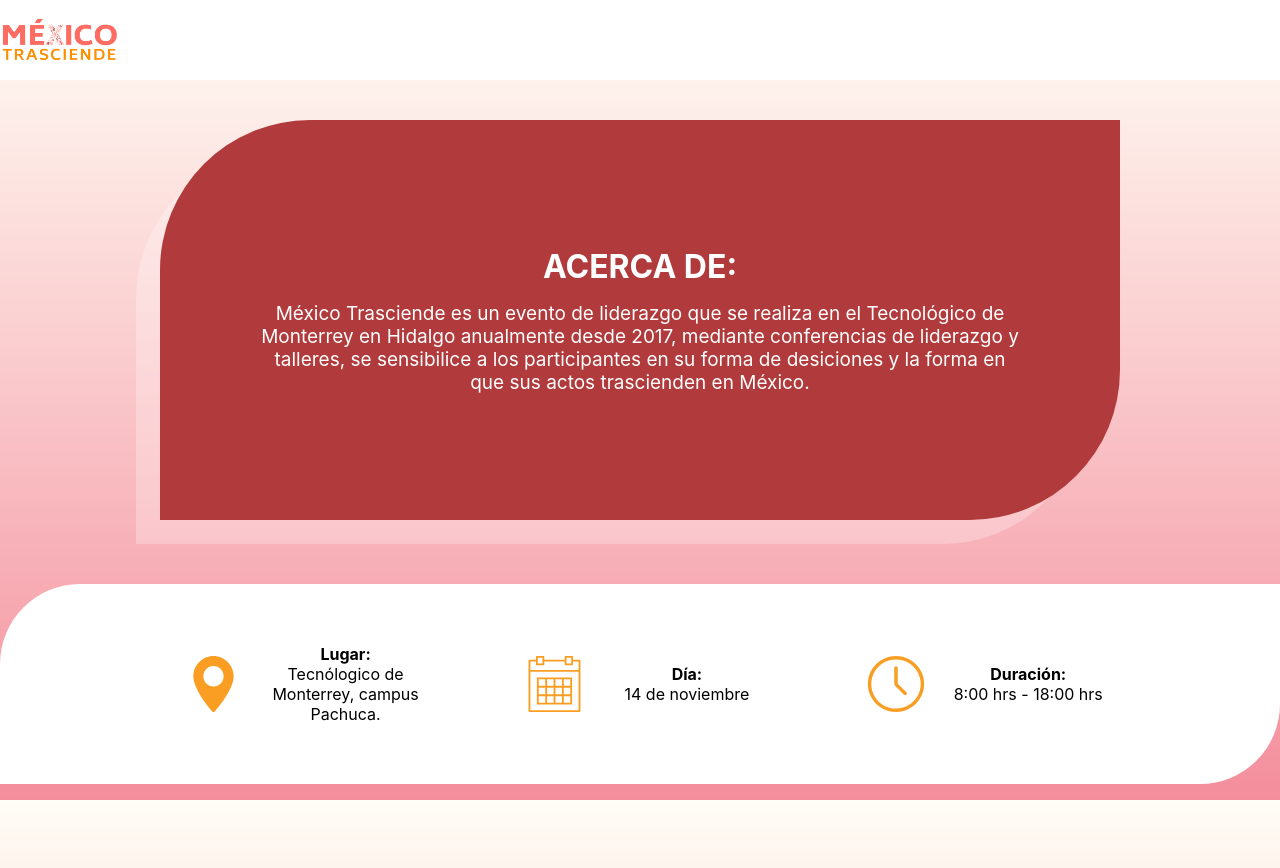
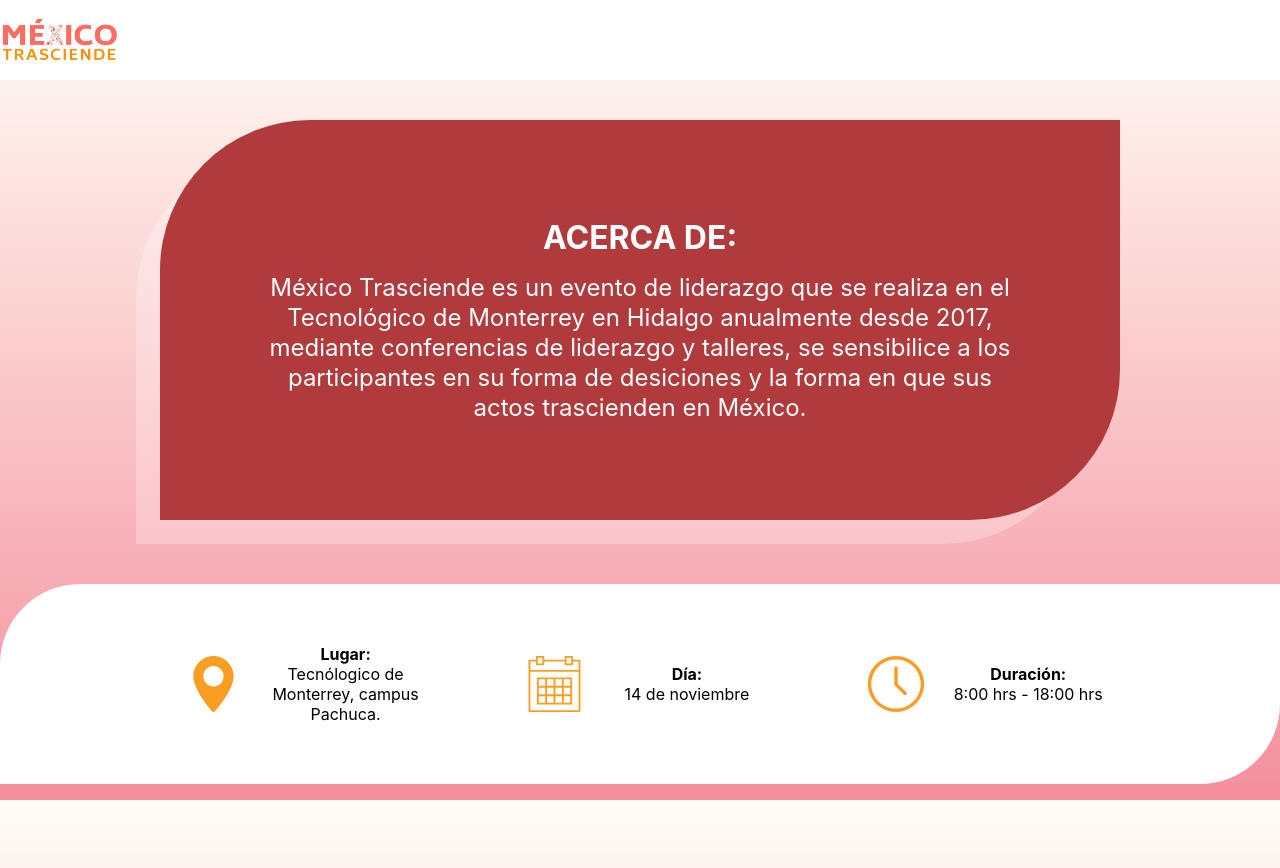
Before and after one commit to ActoSoft/MexicoTransciende-Frontend, a React (Create React App) app: page / in a window 1280 px wide. Shown: the top 868 px of the page. Built offline with nearby package versions, Linux system fonts and the light colour scheme.

Commit message:
Text About Desktop/Moblie Responsive

```diff
--- a/src/components/Sites/AboutUs/index.scss
+++ b/src/components/Sites/AboutUs/index.scss
@@ -41,6 +41,7 @@
     display: block;
     text-align: center;
     font-size: 24px;
+    line-height: 30px;
 }
 
 @media screen and (max-width: 768px){
@@ -61,7 +62,7 @@
         background: #B13B3C;
         margin-left: auto;
         margin-right: auto;
-        margin-top: 5vh;
+        margin-top: 15vh;
         margin-bottom: 8vh;
         border: 1px;
         border-radius: 80px 0px 80px 0px;
@@ -99,17 +100,25 @@
 }
 @media screen and (max-width: 375px){
     .ui-about-text-content{
-        font-size: 17px;
+        font-size: 18px;
+        line-height: 23px;
     }
 }
 @media screen and (max-width: 320px){
     .ui-about-text-content{
         font-size: 15px;
-
+        line-height: 23px;
     }
 }
 @media screen and (min-width: 420px){
     .ui-about-text-content{
-        font-size: 19px;
+        font-size: 18px;
+        line-height: 20px;
     }
 }
+@media screen and (min-width: 768px){
+    .ui-about-text-content{
+        font-size: 24px;
+        line-height: 30px;
+    }
+}
```
